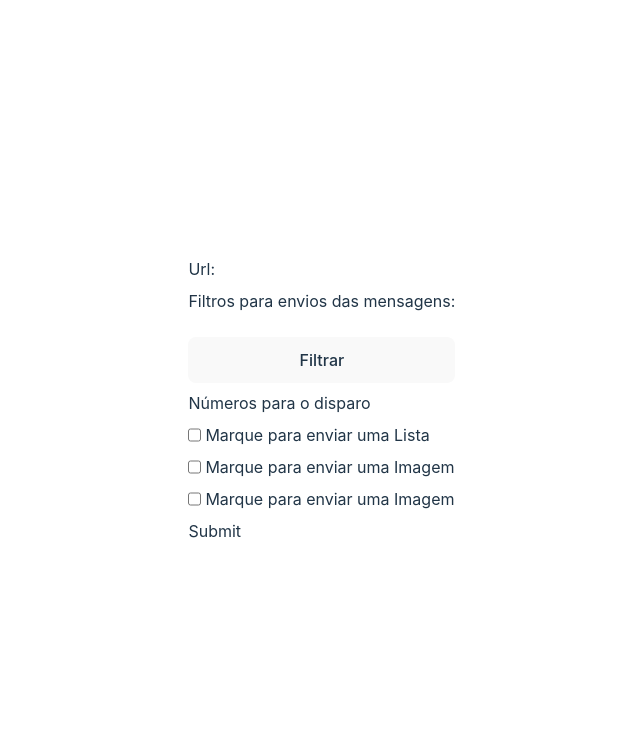
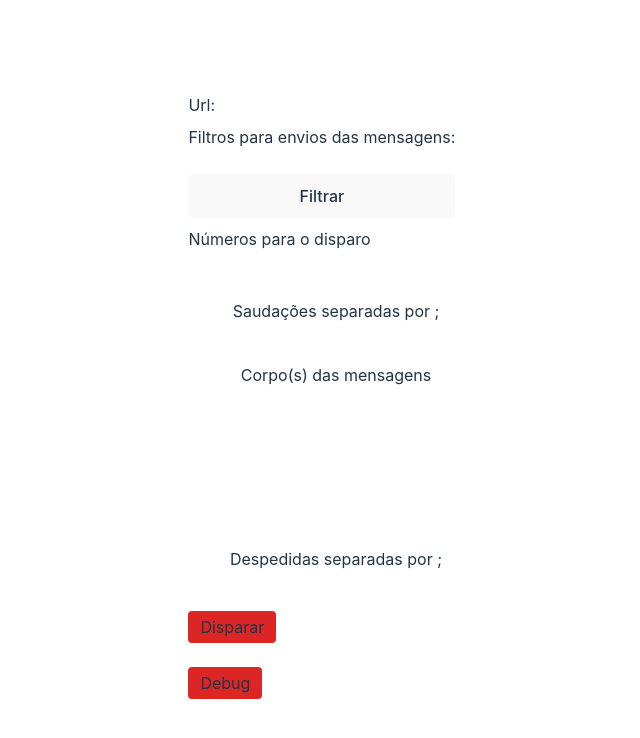
Before and after one commit to caiobrito18/My-Disparo, a React (Vite) app: page / in a window 1280 px wide. Shown: the top 738 px of the page, without its empty margins (312-952 px from the left). Built offline with nearby package versions, Linux system fonts and the light colour scheme.

Commit message:
:construction:/testando-na-vps

```diff
--- a/package.json
+++ b/package.json
@@ -9,6 +9,7 @@
     "preview": "vite preview"
   },
   "dependencies": {
+    "axios": "^0.27.2",
     "dotenv": "^16.0.1",
     "react": "^18.2.0",
     "react-dom": "^18.2.0",
--- a/src/App.tsx
+++ b/src/App.tsx
@@ -1,48 +1,90 @@
 import { FormEvent, useState } from 'react'
 import { FileUploader } from 'react-drag-drop-files'
-import reactLogo from './assets/react.svg'
+import axios from 'axios'
 import './App.css'
+
+
+interface mensagem {
+  jid:string,
+  message:string,
+  listaTitulo?:string,
+  listaBtnTexto?:string,
+  listaRodape?:string,
+  listaItens?:string,
+  listaDesc?:string,
+}
 
 function App() {
   var numeros:any = []
 
-  const [url, setIUrl] = useState("")
-  const [filter, setFiler] = useState("")
-  const [listItems, setListItems] = useState("")
-  const [listFooter, setListFooter] = useState("")
-  const [listText, setListText] = useState("")
-  const [img, setImg] = useState("")
-  const [btnFooter, setBtnFooter] = useState("")
-  const [btnDesc, setBtnDesc] = useState("")
-  const [listDesc, setListDesc] = useState("")
+  const [url, setUrl] = useState("")
+  const [number, setNumber] = useState("")
+  const [filter, setFilter] = useState("")
+  const [greet, setGreet] = useState("")
+  const [messageBody, setMessageBody] = useState("")
+  const [goodbye, setGoodBye] = useState("")
+  const [fullMessage, setFullMessage] = useState("")
+
+  // const [listTitle, setListTitle] = useState("")
+  // const [listItems, setListItems] = useState("")
+  // const [listText, setListText] = useState("")
+  // const [listDesc, setListDesc] = useState("")
+  // const [listFooter, setListFooter] = useState("")
+  // const [img, setImg] = useState("")
+  // const [btnFooter, setBtnFooter] = useState("")
+  // const [btnDesc, setBtnDesc] = useState("")
+
+  const api = axios.create({
+    baseURL:"http://192.168.77.254:3333/",
+    proxy:undefined})
+
+  function handleMessage(){
+
+    const messages = [greet,messageBody,goodbye].join('\n,')
+    setFullMessage(messages)
+  }
 
   function handleForm(e:FormEvent){
+
     e.preventDefault()
-    const data = new FormData()
+    handleMessage();
+    var data = JSON.stringify({
+      "id":numeros,
+      "message":fullMessage
+    });
 
-    data.append("dataBulk", url)
-    data.append("dataBulk", filter)
-    data.append("dataBulk", listItems)
-    data.append("dataBulk", listFooter)
-    data.append("dataBulk", listText)
-    data.append("dataBulk", listDesc)
-    data.append("dataBulk", btnFooter)
-    data.append("dataBulk", btnDesc)
-    data.append("dataBulk", img)
+    var xhr = new XMLHttpRequest();
+    xhr.withCredentials = false;
 
-    console.log(data)
+    xhr.open("POST", "http://localhost:3333/message/text?key=123");
+
+    xhr.send(JSON.stringify({
+      "id":number,
+      "message":fullMessage
+    }))
 
   }
-  const handleImg = (img:any) => {
-  var reader = new FileReader();
-  reader.readAsDataURL(img);
-  reader.onloadend = function() {
-  //@ts-ignore
-  var base64data:string = reader.result;
-  setImg(base64data)
-  console.log(base64data);
-}
-  };
+
+//   const handleImg = (img:any) => {
+//   var reader = new FileReader();
+//   reader.readAsDataURL(img);
+//   reader.onloadend = function() {
+//   //@ts-ignore
+//   var base64data:string = reader.result;
+//   setImg(base64data)
+//   console.log(base64data);
+// }
+//   };
+
+  function handleDebug(){
+    console.log({
+      filter,
+      greet,
+      messageBody,
+      goodbye,
+      fullMessage
+    })
+  }
 
   return (
     <div className="App w-[100%] height-[90%] items-center justify-between">
@@ -52,12 +94,12 @@ function App() {
         {/* coloca as informações de envio */}
         <div>
           <label>Url: </label>
-          <input type={"text"} id='url'/>
+          <input type={"text"} id='url' value={url} onChange={(e)=>setUrl(e.target.value)}/>
         </div>
         {/* Número de Telefone do cliente */}
         <div className='flex flex-col'>
           <label htmlFor="">Filtros para envios das mensagens: </label>
-          <input type="text" />
+          <input type="text" value={filter} onChange={(e)=>setFilter(e.target.value)}/>
           <button>Filtrar</button>
         </div>
         <div>
@@ -67,8 +109,25 @@ function App() {
         </div>
 
         {/* coloca as informações de mensagem */}
-
-        {/* lista */}
+        {/* Corpo da Mensagem */}
+        <input type="text" value={number} onChange={(e)=>setNumber(e.target.value)}/>
+          {/* Nome da Lista */}
+          <div className='input-el'>
+            <label>Saudações separadas por ; </label>
+            <input type={"text"} id='lista-titulo' value={greet} onChange={(e)=>setGreet(e.target.value)}/>
+          </div>
+          {/* Itens da Lista */}
+          <div className='input-el h-40'>
+            <label>Corpo(s) das mensagens </label>
+            <textarea id='lista-itens' className='h-64 resize-none scroll-auto' value={messageBody} onChange={(e)=>setMessageBody(e.target.value)} title='Separado com ";"'/>
+          </div>
+          {/* Texto da lista */}
+          <div className='input-el'>
+            <label>Despedidas separadas por ; </label>
+            <input type={"text"} id='lista-texto' value={goodbye} onChange={(e)=>setGoodBye(e.target.value)}/>
+          </div>
+{/*
+        {/* lista
         <div className='flex gap-1'>
           <input type={'checkbox'} onChange={()=>{
             document.querySelector('#lista')?.classList.toggle('hidden')
@@ -76,33 +135,34 @@ function App() {
           <p>Marque para enviar uma Lista</p>
         </div>
         <section id='lista' className='hidden justify-around'>
+          {/* Nome da Lista
+          <div className='input-el'>
+            <label>Título da lista: </label>
+            <input type={"text"} id='lista-titulo' value={listTitle} onChange={(e)=>setListTitle(e.target.value)}/>
+          </div>
+          {/* Itens da Lista
           <div className='input-el'>
             <label>Itens da lista: </label>
-            <input type={"text"} id='lista-itens' title='Separado com ";"'/>
+            <input type={"text"} id='lista-itens' value={listItems} onChange={(e)=>setListItems(e.target.value)} title='Separado com ";"'/>
           </div>
-          {/* Rodapé da lista */}
+          {/* Texto da lista
+          <div className='input-el'>
+            <label>Texto da Lista: </label>
+            <input type={"text"} id='lista-texto' value={listText} onChange={(e)=>setListText(e.target.value)}/>
+          </div>
+          {/* descrição da lista
+          <div className='input-el'>
+            <label>Descrição da Lista: </label>
+            <input type={"text"} id='lista-desc' value={listDesc} onChange={(e)=>setListDesc(e.target.value)}/>
+          </div>
+          {/* Rodapé da lista
           <div className='input-el'>
             <label>Rodapé da Lista: </label>
-            <input type={"text"} id='lista-rdp'/>
-          </div>
-          {/* Texto da lista */}
-          <div className='input-el'>
-            <label>Texto da Lista: </label>
-            <input type={"text"} id='lista-texto'/>
-          </div>
-          {/* Nome da Lista */}
-          <div className='input-el'>
-            <label>Título da lista: </label>
-            <input type={"text"} id='lista-titulo'/>
-          </div>
-          {/* descrição da lista */}
-          <div className='input-el'>
-            <label>Descrição da Lista: </label>
-            <input type={"text"} id='lista-desc'/>
+            <input type={"text"} id='lista-rdp' value={listFooter} onChange={(e)=>setListFooter(e.target.value)} />
           </div>
         </section>
 
-        {/* Imagem */}
+        {/* Imagem
         <div className='flex gap-1'>
           <input type={'checkbox'} onChange={()=>{
             document.querySelector('#imagem')?.classList.toggle('hidden')
@@ -116,27 +176,30 @@ function App() {
           </div>
         </section>
 
-        {/* Botão */}
+        {/*{/* Botão }
         <div className='flex gap-1'>
           <input type={'checkbox'} onChange={()=>{
             document.querySelector('#botao')?.classList.toggle('hidden')
           }}/>
-          <p>Marque para enviar uma Imagem</p>
+          <p>Marque para enviar um Botão</p>
         </div>
         <section id='botao' className='hidden'>
+
+          {/* Rodapé do Botão }
           <div className='input-el'>
             <label>Rodapé do botão: </label>
-            <input type={"text"} id='btn-rdp'/>
+            <input type={"text"} id='btn-rdp' value={btnFooter} onChange={(e)=>setFilter(e.target.value)} />
           </div>
-          {/* Descrição do botão */}
+          {/* Descrição do botão }
           <div className='input-el'>
             <label>Descrição do botão: </label>
-            <input type={"text"} id='btn-desc'/>
+            <input type={"text"} id='btn-desc' value={btnDesc} onChange={(e)=>setFilter(e.target.value)} />
           </div>
-        </section>
+        </section>*/}
 
 
-          <input type={"submit"} />
+          <input type={"submit"} className='rounded bg-red-600 my-2 px-3 py-1'value={'Disparar'}/>
+          <input type={"button"} className='rounded bg-red-600 my-2 px-3 py-1' value={'Debug'} onClick={handleDebug}/>
       </form>
       </div>
     </div>
```
Also changed, not shown: 1 other file (tests, documents, lock files or other folders).
